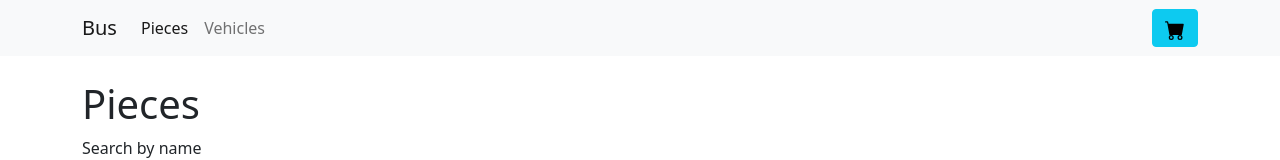
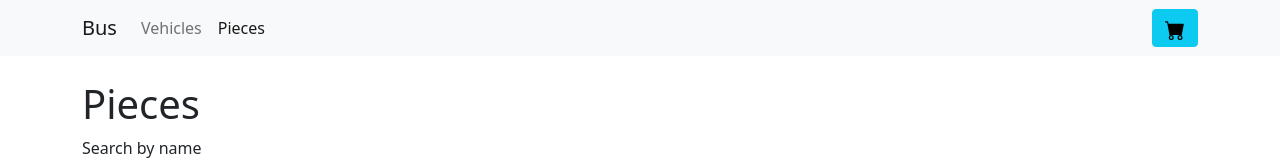
Before and after one commit to axel7083/mo54, a React (Create React App) app: page /pieces in a window 1280 px wide. Shown: the top 160 px of the page. Built offline with nearby package versions, Linux system fonts and the light colour scheme.

Commit message:
Inversing nav items

```diff
--- a/src/components/Header.tsx
+++ b/src/components/Header.tsx
@@ -20,11 +20,11 @@ const Header = () => {
                 <Navbar.Toggle aria-controls="basic-navbar-nav" />
                 <Navbar.Collapse id="basic-navbar-nav">
                     <Nav className="me-auto">
+                        <LinkContainer to="/vehicles">
+                            <Nav.Link>Vehicles</Nav.Link>
+                        </LinkContainer>
                         <LinkContainer to="/pieces">
                             <Nav.Link>Pieces</Nav.Link>
-                        </LinkContainer>
-                        <LinkContainer to="/vehicles">
-                            <Nav.Link>Vehicles</Nav.Link>
                         </LinkContainer>
                     </Nav>
                     <Nav>
```
